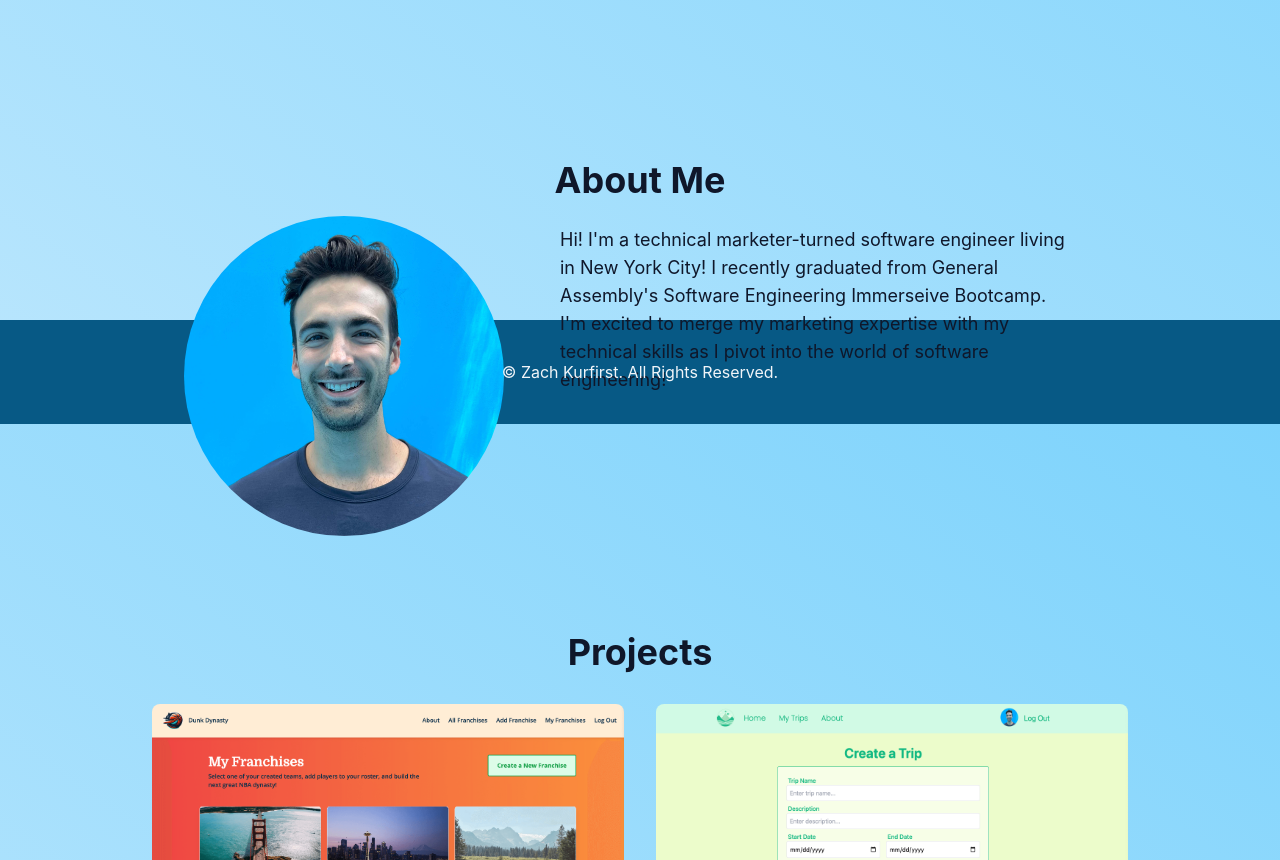
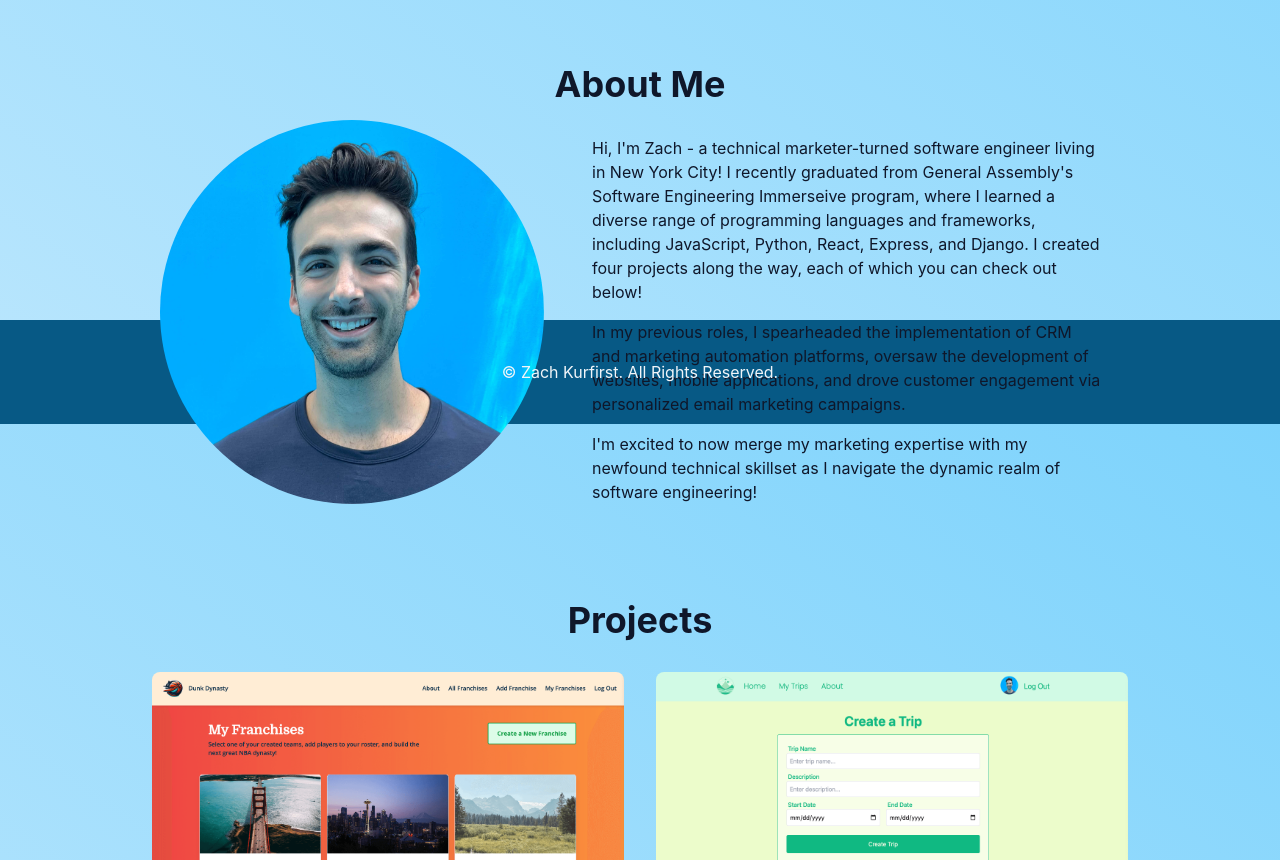
Before and after one commit to zachkurfirst/portfolio, a React (Vite) app: page / in a window 1280 px wide. Shown: the part 480-1340 px from the top of the page. Built offline with nearby package versions, Linux system fonts and the light colour scheme.

Commit message:
add to about section, cut down on margin in home section

```diff
--- a/public/about.json
+++ b/public/about.json
@@ -2,5 +2,7 @@
   "name": "Zach Kurfirst",
   "email": "zachmk11@gmail.com",
   "headshot": "./assets/about-headshot.jpg",
-  "bio": "Hi! I'm a technical marketer-turned software engineer living in New York City! I recently graduated from General Assembly's Software Engineering Immerseive Bootcamp. I'm excited to merge my marketing expertise with my technical skills as I pivot into the world of software engineering!"
+  "bio": "Hi, I'm Zach - a technical marketer-turned software engineer living in New York City! I recently graduated from General Assembly's Software Engineering Immerseive program, where I learned a diverse range of programming languages and frameworks, including JavaScript, Python, React, Express, and Django. I created four projects along the way, each of which you can check out below!",
+  "background": "In my previous roles, I spearheaded the implementation of CRM and marketing automation platforms, oversaw the development of websites, mobile applications, and drove customer engagement via personalized email marketing campaigns.",
+  "wrap": "I'm excited to now merge my marketing expertise with my newfound technical skillset as I navigate the dynamic realm of software engineering!"
 }
--- a/src/pages/About.jsx
+++ b/src/pages/About.jsx
@@ -28,17 +28,19 @@ const About = (props) => {
 
   return (
     <section id="about" className="text-slate-900 dark:text-slate-100">
-      <h1 className="text-3xl sm:text-4xl font-bold text-center mt-24 mb-4">About Me</h1>
+      <h1 className="text-3xl sm:text-4xl font-bold text-center mt-24 mb-6 sm:mb-4">About Me</h1>
       {about && (
         <div className="flex flex-wrap justify-center gap-8">
           <img
             src={about.headshot}
             alt={about.name}
-            className="rounded-full max-w-xs"
+            className="rounded-full max-w-xs sm:max-w-sm"
           />
-          {/* <div className=""> */}
-          <p className="text-lg max-w-lg mt-2.5 mx-6">{about.bio}</p>
-          {/* </div> */}
+          <div className="">
+            <p className="max-w-lg mt-4 mx-8 sm:mx-4">{about.bio}</p>
+            <p className="max-w-lg mt-4 mx-8 sm:mx-4">{about.background}</p>
+            <p className="max-w-lg mt-4 mx-8 sm:mx-4">{about.wrap}</p>
+          </div>
         </div>
       )}
     </section>
--- a/src/pages/Home.jsx
+++ b/src/pages/Home.jsx
@@ -1,6 +1,6 @@
 const Home = (props) => {
   return (
-    <section id="hero" className="flex flex-col my-32 sm:my-44 text-center">
+    <section id="hero" className="flex flex-col my-32 sm:mt-44 mb-12 sm:mb-20 text-center">
       <h1 className="text-3xl sm:text-6xl font-bold text-slate-900 dark:text-slate-100 mb-4">
         Hello there!
       </h1>
```
